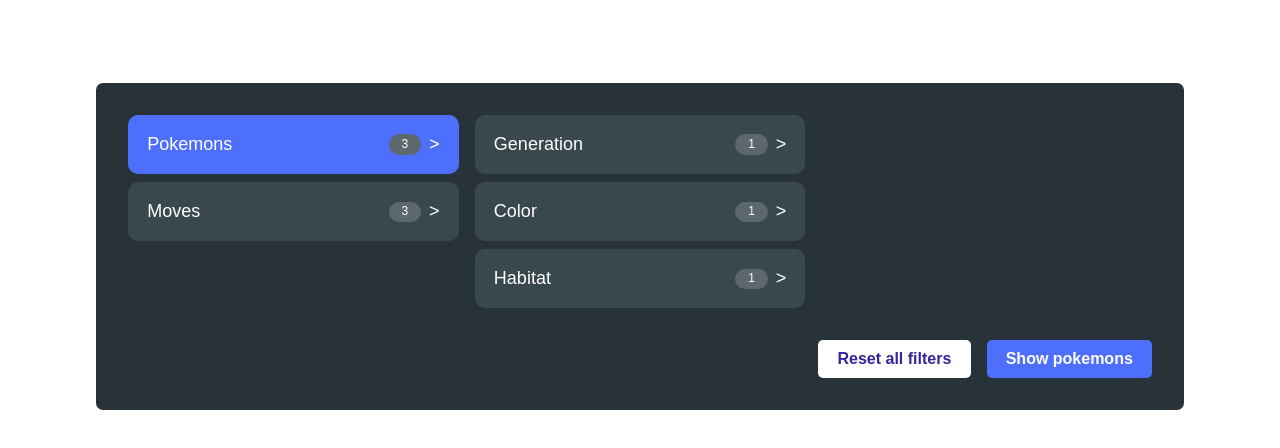
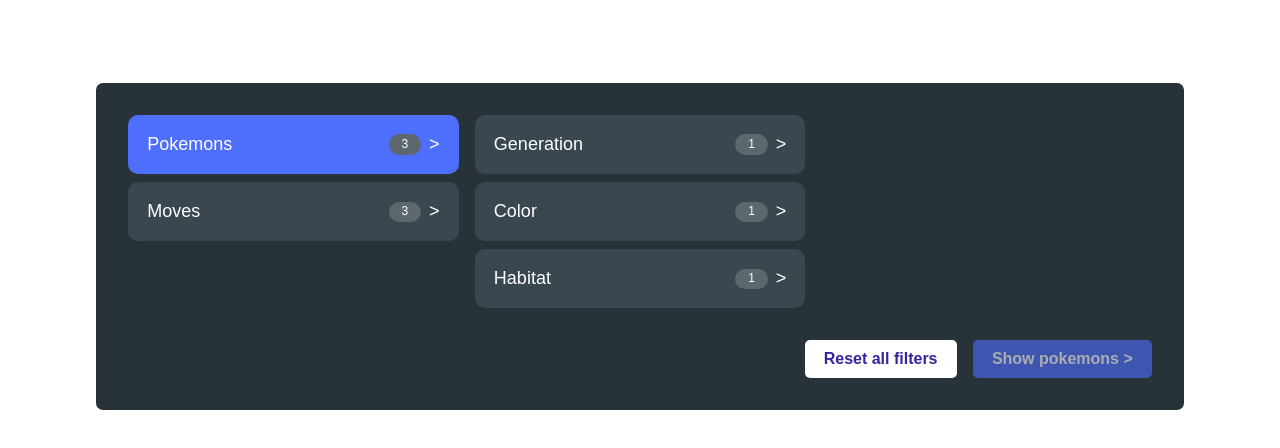
Before and after one commit to anjaysahoo/pokemon-command-palette, a Next.js app: page / in a window 1280 px wide. Shown: the top 448 px of the page. Built offline with nearby package versions, Linux system fonts and the light colour scheme.

Commit message:
➕feature: reset logic added

```diff
--- a/src/components/filter-modal/filter-modal.component.tsx
+++ b/src/components/filter-modal/filter-modal.component.tsx
@@ -16,6 +16,7 @@
     const [valueItemList, setValueItemList] =
         React.useState<FilterModel[]>([]);
     const[, updateState] = React.useState<string>();
+    const[isShowBtnDisabled, setIsShowBtnDisabled] = React.useState<boolean>(true);
 
     const selectedFiltersAndValues =
         React.useRef<SelectedFilterModel>({
@@ -31,13 +32,17 @@
         const selectedItemValueList = filterConfig.filter((obj) => obj.value === item.value)[0].options as FilterModel[];
         setSecondaryItemList(selectedItemValueList);
 
-        /** Reset **/
+        reset(item);
+    }
+
+    function reset(item: FilterModel){
         selectedFiltersAndValues.current = {
             primary: item.value,
             secondary: []
         };
         setValueItemList([]);
-        setSelectedSecondaryItem(null)
+        setSelectedSecondaryItem(null);
+        setIsShowBtnDisabled(true);
     }
 
     function secondaryItemSelectionHandler(item: FilterModel) {
@@ -63,6 +68,7 @@
         updateState(new Date().toString());
         selectedFiltersAndValues.current = updateObject(selectedFiltersAndValues.current, secondaryValue, inputType, value);
         console.log("secondaryValue: ", secondaryValue, "inputType: ", inputType, "value: ", value);
+        setIsShowBtnDisabled(false);
     }
 
     function updateObject(currentSelectedFiltersAndValues: SelectedFilterModel, secondaryValue: string, inputType: string, value: string) {
@@ -181,8 +187,12 @@
                 </ul>
             </main>
             <footer className={classes["modal__footer"]}>
-                <button className={classes["modal__footer__btn-reset"]}>Reset all filters</button>
-                <button className={classes["modal__footer__btn-show"]}>Show pokemons</button>
+                <button
+                    onClick={() => primaryItemSelectionHandler(filterConfig[0])}
+                    className={classes["modal__footer__btn-reset"]}>Reset all filters</button>
+                <button
+                    disabled={isShowBtnDisabled}
+                    className={classes["modal__footer__btn-show"]}>Show pokemons &gt;</button>
             </footer>
         </dialog>
     );
```
